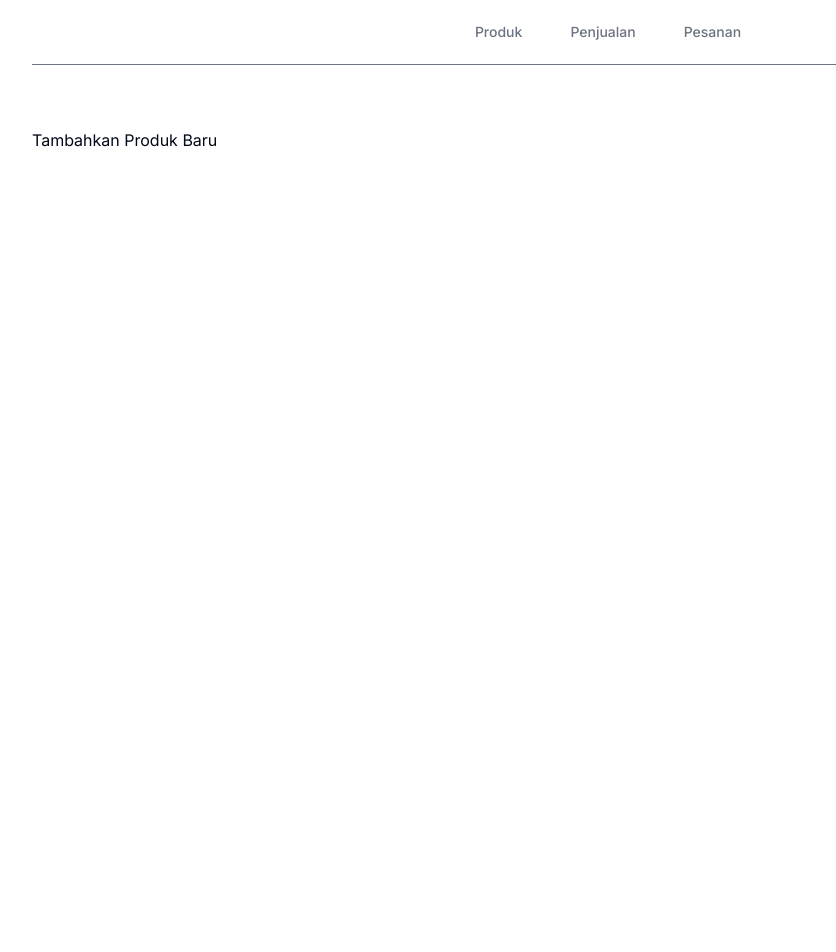
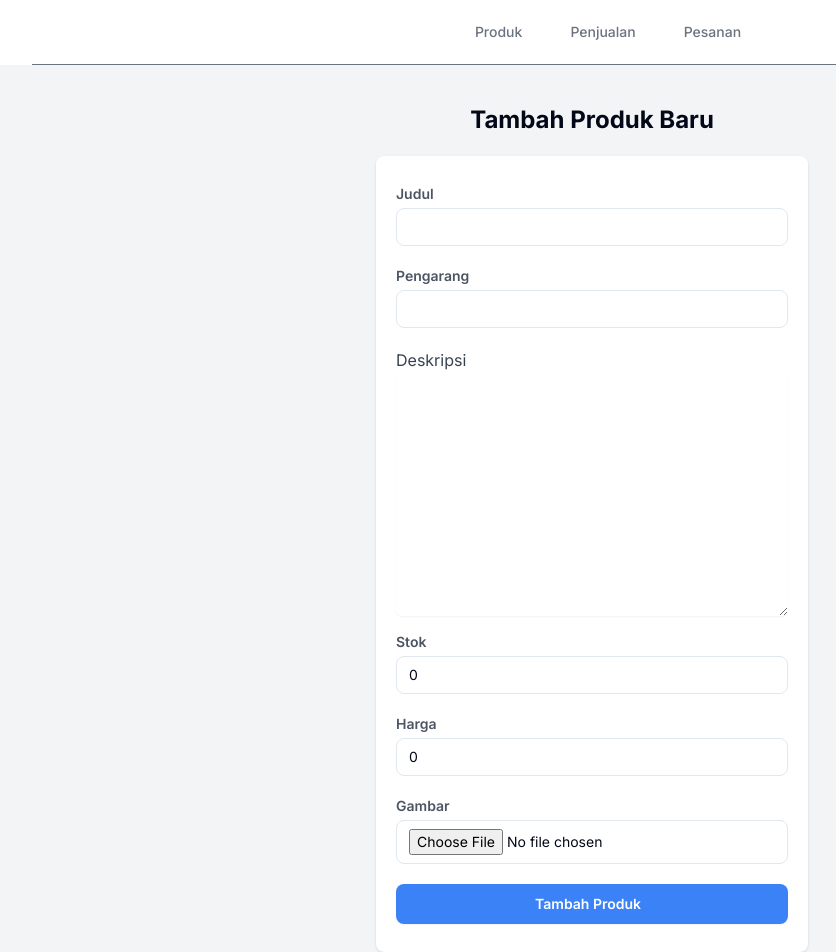
Before and after one commit to Integrasi-Aplikasi-Informasi/fe-toko-buku, a Next.js app: page /seller/produk/new in a window 1280 px wide. Shown: the top 952 px of the page, without its empty margins (48-884 px from the left). Before the commit the page ends 800 px from the top, so only its background shows below. Built offline with nearby package versions, Linux system fonts and the light colour scheme.

Commit message:
Add Seller NewProductPage

```diff
--- a/src/app/seller/produk/new/page.tsx
+++ b/src/app/seller/produk/new/page.tsx
@@ -1,14 +1,211 @@
+"use client"
+
 import MaxWidthWrapper from "@/components/Seller/MaxWidthWrapper";
 import SellerNavbar from "@/components/Seller/SellerNavbar";
+import { FormEvent, useState } from "react";
 
 const NewProductPage = () => {
+
+    const [title, setTitle] = useState('');
+    const [author, setAuthor] = useState('');
+    const [description, setDescription] = useState('');
+    const [stock, setStock] = useState(0);
+    const [price, setPrice] = useState(0);
+    const [image, setImage] = useState<File | null>(null);;
+
+    const handleSubmit = (e: FormEvent) => {
+        e.preventDefault();
+        // Logika untuk mengirim data ke server atau database
+        console.log({
+        title,
+        author,
+        description,
+        stock,
+        price,
+        image,
+        });
+    };
+
+    const handleImageChange = (e: React.ChangeEvent<HTMLInputElement>) => {
+        if (e.target.files && e.target.files.length > 0) {
+            // const file = e.target.files[0];
+            // const reader = new FileReader();
+
+            // reader.onload = (event: ProgressEvent<FileReader>) => {
+            //     const result = (event.target as FileReader).result;
+            //     if (typeof result === 'string') {
+            //         setImage(result as SetStateAction<string | null>);
+            //     }
+            // };
+
+            // reader.readAsDataURL(file);
+            setImage
+        }
+    };
+
+
     return (
-        <div>
-            <SellerNavbar />
-            <MaxWidthWrapper>
-                <h1 className="my-16">Tambahkan Produk Baru</h1>
-            </MaxWidthWrapper>
+        <>
+        <SellerNavbar />
+
+        {/* <div className="min-h-screen bg-gray-100 flex flex-col justify-center">
+            <div className="p-10 xs:p-0 mx-auto md:w-full md:max-w-5xl">
+                <h1 className="font-bold text-center text-2xl mb-5">Tambah Produk Baru</h1>
+                <form onSubmit={handleSubmit} className="bg-white shadow w-full rounded-lg divide-y divide-gray-200 flex">
+                    <div className="px-5 py-7 w-1/2">
+                        <div className="mb-5">
+                            <label htmlFor="title" className="font-semibold text-sm text-gray-600 block">Judul</label>
+                            <input
+                                type="text"
+                                id="title"
+                                value={title}
+                                onChange={(e) => setTitle(e.target.value)}
+                                className="border rounded-lg px-3 py-2 mt-1 text-sm w-full"
+                            />
+                        </div>
+
+                        <div className="mb-5">
+                    <label htmlFor="author" className="font-semibold text-sm text-gray-600 block">Pengarang</label>
+                    <input
+                        type="text"
+                        id="author"
+                        value={author}
+                        onChange={(e) => setAuthor(e.target.value)}
+                        className="border rounded-lg px-3 py-2 mt-1 text-sm w-full"
+                    />
+                </div>
+
+                <div className="mb-4">
+                    <label htmlFor="description" className="block text-gray-700">Deskripsi</label>
+                    <textarea
+                        id="description"
+                        className="mt-1 block w-full border-gray-300 rounded-md shadow-sm"
+                        value={description}
+                        onChange={(e) => setDescription(e.target.value)}
+                        rows={10}
+                        required
+                    />
+                </div>
+
+                <div className="mb-5">
+                    <label htmlFor="stock" className="font-semibold text-sm text-gray-600 block">Stok</label>
+                    <input
+                        type="number"
+                        id="stock"
+                        value={stock}
+                        onChange={(e) => setStock(e.target.value)}
+                        className="border rounded-lg px-3 py-2 mt-1 text-sm w-full"
+                    />
+                </div>
+                <div className="mb-5">
+                    <label htmlFor="price" className="font-semibold text-sm text-gray-600 block">Harga</label>
+                    <input
+                        type="number"
+                        id="price"
+                        value={price}
+                        onChange={(e) => setPrice(e.target.value)}
+                        className="border rounded-lg px-3 py-2 mt-1 text-sm w-full"
+                    />
+                </div>
+
+                        <button type="submit" className="transition duration-200 bg-blue-500 hover:bg-blue-600 focus:bg-blue-700 focus:shadow-sm focus:ring-4 focus:ring-blue-500 focus:ring-opacity-50 text-white w-full py-2.5 rounded-lg text-sm shadow-sm hover:shadow-md font-semibold text-center inline-block">
+                            <span className="inline-block mr-2">Tambah Produk</span>
+                        </button>
+                    </div>
+                    <div className="w-1/2 flex justify-center items-center">
+                        <label htmlFor="image" className="cursor-pointer">
+                            <div className="border rounded-lg w-64 h-96 bg-gray-200 flex justify-center items-center">
+                                {image ? <img src={image} alt="Product" className="h-full w-full object-cover" /> : "Upload gambar"}
+                            </div>
+                            <input
+                                type="file"
+                                id="image"
+                                accept="image/*"
+                                onChange={handleImageChange}
+                                className="hidden"
+                            />
+                        </label>
+                    </div>
+                </form>
+            </div>
+        </div> */}
+
+
+        <div className="min-h-screen bg-gray-100 flex flex-col justify-center">
+            <div className="p-10 xs:p-0 mx-auto md:w-full md:max-w-lg">
+                <h1 className="font-bold text-center text-2xl mb-5">Tambah Produk Baru</h1>
+                <div className="bg-white shadow w-full rounded-lg divide-y divide-gray-200">
+                    <form onSubmit={handleSubmit} className="px-5 py-7">
+                        <div className="mb-5">
+                        <label htmlFor="title" className="font-semibold text-sm text-gray-600 block">Judul</label>
+                        <input
+                            type="text"
+                            id="title"
+                            value={title}
+                            onChange={(e) => setTitle(e.target.value)}
+                            className="border rounded-lg px-3 py-2 mt-1 text-sm w-full"
+                        />
+                        </div>
+                        <div className="mb-5">
+                        <label htmlFor="author" className="font-semibold text-sm text-gray-600 block">Pengarang</label>
+                        <input
+                            type="text"
+                            id="author"
+                            value={author}
+                            onChange={(e) => setAuthor(e.target.value)}
+                            className="border rounded-lg px-3 py-2 mt-1 text-sm w-full"
+                        />
+                        </div>
+
+                        <div className="mb-4">
+                        <label htmlFor="description" className="block text-gray-700">Deskripsi</label>
+                        <textarea
+                            id="description"
+                            className="mt-1 block w-full border-gray-300 rounded-md shadow-sm"
+                            value={description}
+                            onChange={(e) => setDescription(e.target.value)}
+                            rows={10}
+                            required
+                        />
+                        </div>
+
+                        <div className="mb-5">
+                        <label htmlFor="stock" className="font-semibold text-sm text-gray-600 block">Stok</label>
+                        <input
+                            type="number"
+                            id="stock"
+                            value={stock}
+                            // onChange={(e) => setStock(e.target.value)}
+                            className="border rounded-lg px-3 py-2 mt-1 text-sm w-full"
+                        />
+                        </div>
+                        <div className="mb-5">
+                        <label htmlFor="price" className="font-semibold text-sm text-gray-600 block">Harga</label>
+                        <input
+                            type="number"
+                            id="price"
+                            value={price}
+                            // onChange={(e) => setPrice(e.target.value)}
+                            className="border rounded-lg px-3 py-2 mt-1 text-sm w-full"
+                        />
+                        </div>
+                        <div className="mb-5">
+                        <label htmlFor="image" className="font-semibold text-sm text-gray-600 block">Gambar</label>
+                        <input
+                            type="file"
+                            id="image"
+                            // onChange={handleImageChange}
+                            className="border rounded-lg px-3 py-2 mt-1 text-sm w-full"
+                        />
+                        </div>
+                        <button type="submit" className="transition duration-200 bg-blue-500 hover:bg-blue-600 focus:bg-blue-700 focus:shadow-sm focus:ring-4 focus:ring-blue-500 focus:ring-opacity-50 text-white w-full py-2.5 rounded-lg text-sm shadow-sm hover:shadow-md font-semibold text-center inline-block">
+                        <span className="inline-block mr-2">Tambah Produk</span>
+                        </button>
+                    </form>
+                </div>
+            </div>
         </div>
+        </>
     )
 }
 
```
